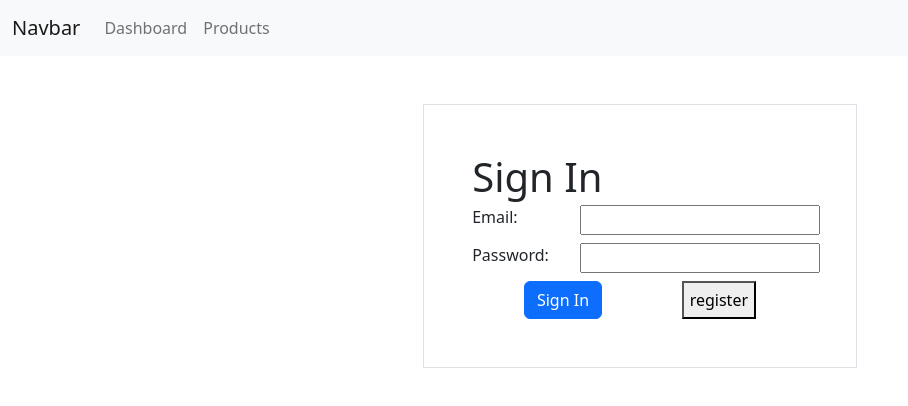
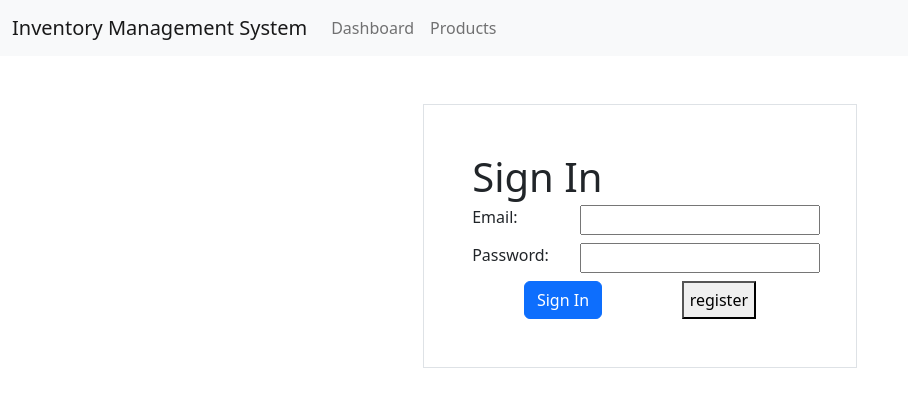
Before and after one commit to Jp8125/inv_sys, an Angular app: page /sign-in in a window 1280 px wide. Shown: the top 406 px of the page, without its empty margins (0-908 px from the left). Built offline with nearby package versions, Linux system fonts and the light colour scheme.

Commit message:
component changed

```diff
--- a/src/app/header/header.component.html
+++ b/src/app/header/header.component.html
@@ -1,6 +1,6 @@
 <nav class="navbar navbar-expand-lg navbar-light bg-light">
     <div class="container-fluid">
-      <a class="navbar-brand" href="#">Navbar</a>
+      <a class="navbar-brand" href="#"> Inventory Management System</a>
       <button class="navbar-toggler" type="button" data-bs-toggle="collapse" data-bs-target="#navbarNavDropdown" aria-controls="navbarNavDropdown" aria-expanded="false" aria-label="Toggle navigation">
         <span class="navbar-toggler-icon"></span>
       </button>
```
